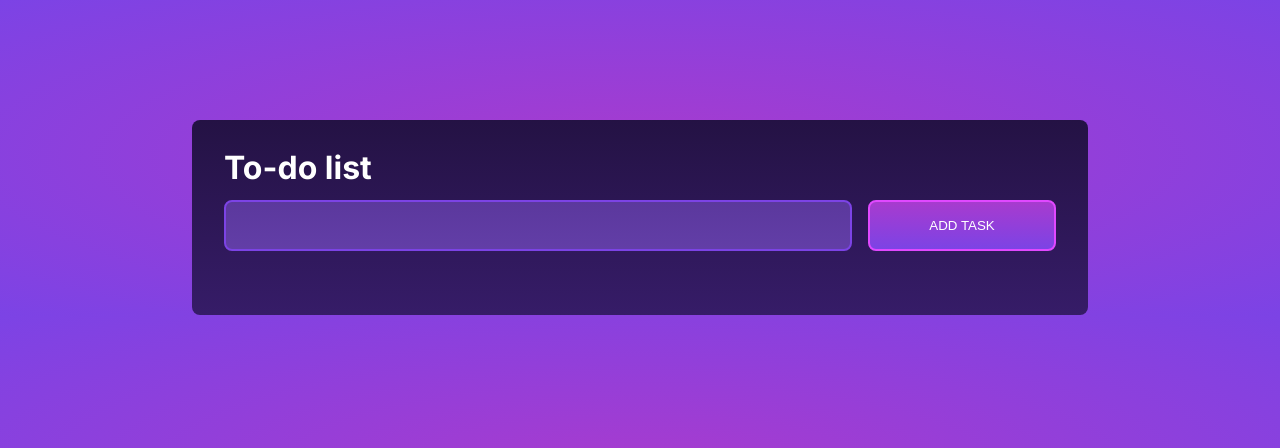
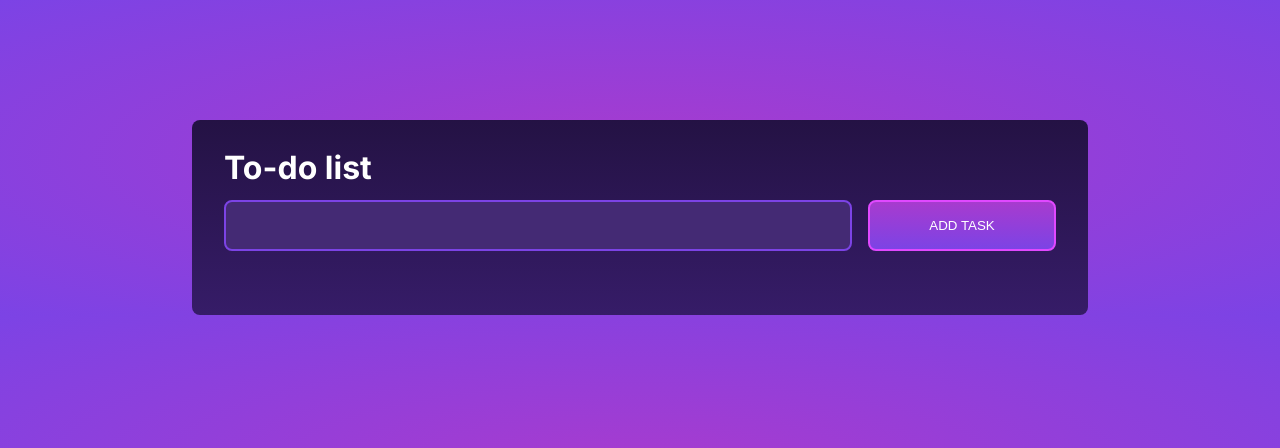
Before and after one commit to CatherineP37/To-do-list-app, a Django app: page / in a window 1280 px wide. Shown: the top 448 px of the page. Run offline with Django 5.2, Linux system fonts and the light colour scheme; data that the repository does not hold is empty.

Commit message:
Edit CSS of form input

```diff
--- a/task_list/static/style.css
+++ b/task_list/static/style.css
@@ -48,10 +48,13 @@ form input {
     width: 100%;
     padding: 16px 0.5rem;
     border-radius: 8px;
-    background-color: #5B389D;
+    background-color: #442A74;
     color: #FFFFFF;
-    background-image: linear-gradient(#5B389D, #623EA7);
     border: 2px solid #7C43E5;
+}
+
+form input:hover {
+    border: 2px solid #FFFFFF;
 }
 
 .form-button {
@@ -198,7 +201,6 @@ form input {
 
     .image-and-title {
         width: 50%;
-
     }
 
     /* Buttons */
```
